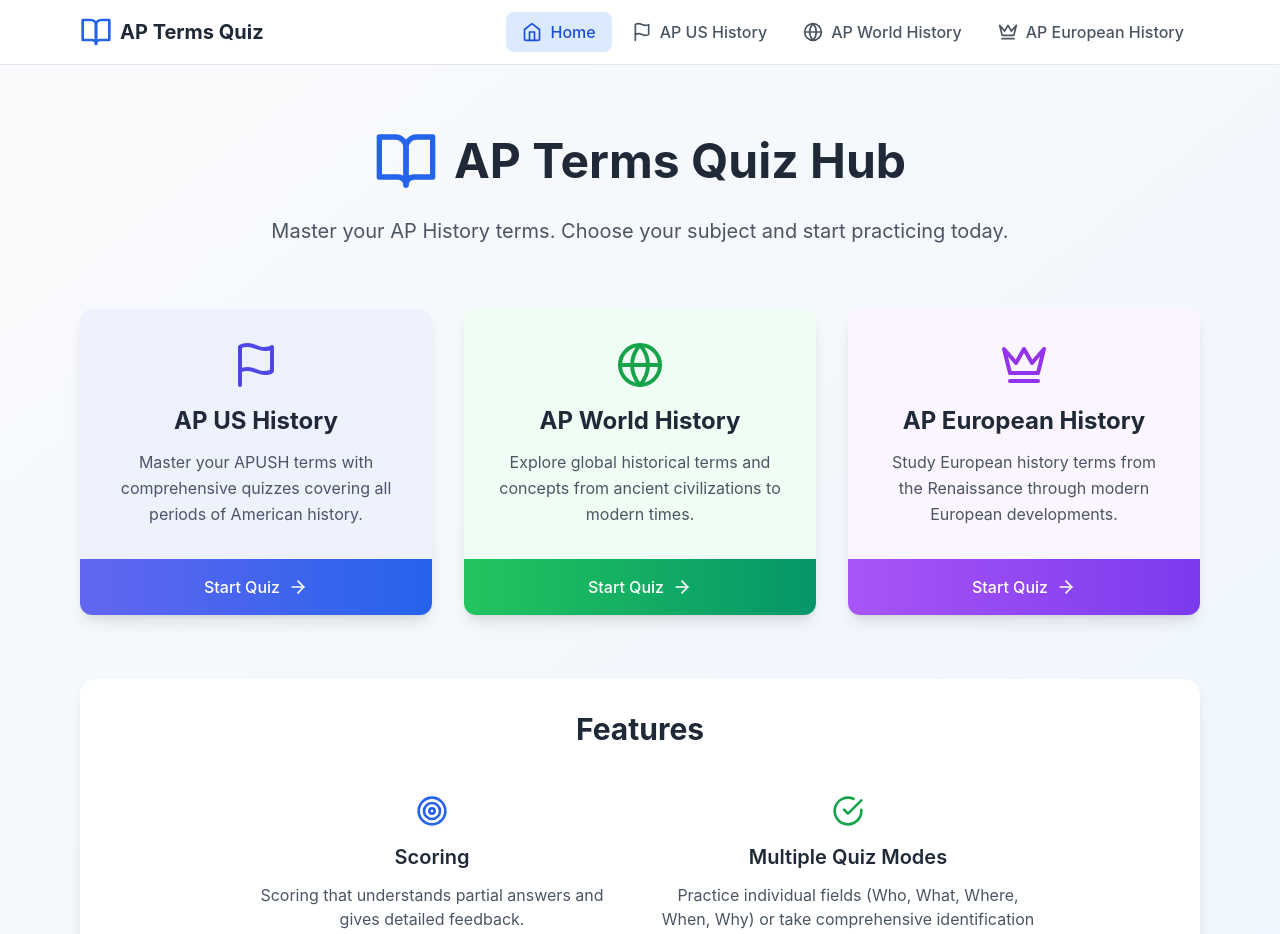
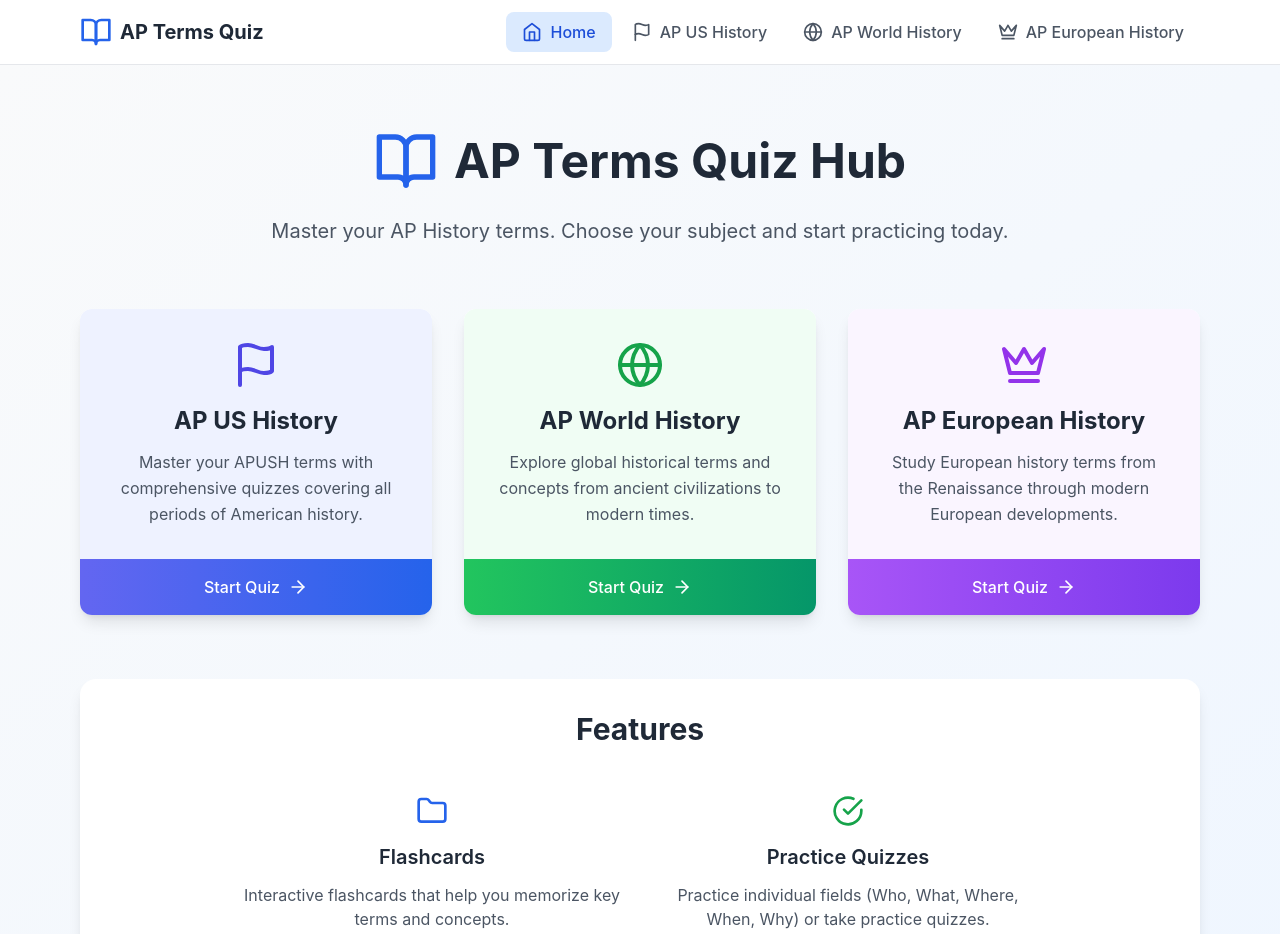
Before and after one commit to AluskyWolf/apush-fluencyfacts-vercel, a React (Create React App) app in the folder Downloads/apush-quiz-app/apush-quiz/: page / in a window 1280 px wide. Shown: the top 934 px of the page. Built offline with nearby package versions, Linux system fonts and the light colour scheme.

Commit message:
updated homescreen

```diff
--- a/Downloads/apush-quiz-app/apush-quiz/package.json
+++ b/Downloads/apush-quiz-app/apush-quiz/package.json
@@ -14,7 +14,7 @@
     "react-router-dom": "^7.8.2",
     "react-scripts": "5.0.1",
     "string-similarity": "^4.0.4",
-    "vercel": "^46.1.1",
+    "vercel": "^47.0.4",
     "web-vitals": "^2.1.4"
   },
   "scripts": {
--- a/Downloads/apush-quiz-app/apush-quiz/src/components/HomePage.js
+++ b/Downloads/apush-quiz-app/apush-quiz/src/components/HomePage.js
@@ -1,6 +1,6 @@
 import React from 'react';
 import { Link } from 'react-router-dom';
-import { BookOpen, Flag, Globe, Crown, ArrowRight, CheckCircle, Clock, Target } from 'lucide-react';
+import { BookOpen, Flag, Globe, Crown, ArrowRight, CheckCircle, Clock, Folder } from 'lucide-react';
 
 const HomePage = () => {
   const subjects = [
@@ -32,14 +32,14 @@ const HomePage = () => {
 
   const features = [
     {
-      icon: <Target className="w-8 h-8 text-blue-600" />,
-      title: 'Scoring',
-      description: 'Scoring that understands partial answers and gives detailed feedback.'
+      icon: <Folder className="w-8 h-8 text-blue-600" />,
+      title: 'Flashcards',
+      description: 'Interactive flashcards that help you memorize key terms and concepts.'
     },
     {
       icon: <CheckCircle className="w-8 h-8 text-green-600" />,
-      title: 'Multiple Quiz Modes',
-      description: 'Practice individual fields (Who, What, Where, When, Why) or take comprehensive identification quizzes.'
+      title: 'Practice Quizzes',
+      description: 'Practice individual fields (Who, What, Where, When, Why) or take practice quizzes.'
     }
   ];
 
```
Also changed, not shown: 1 other file (tests, documents, lock files or other folders).
